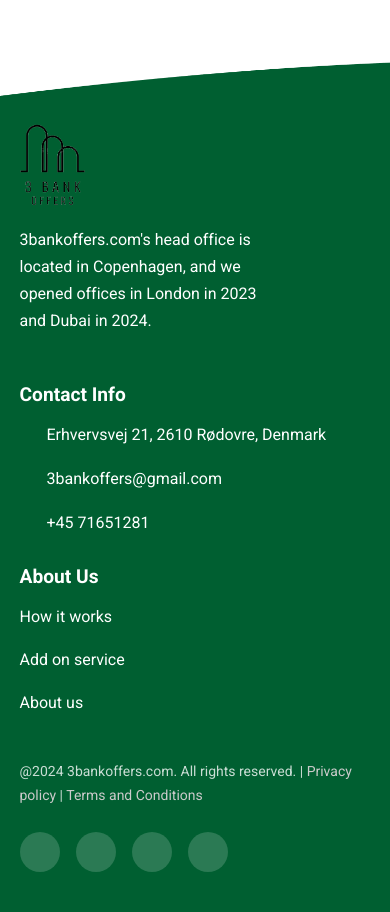
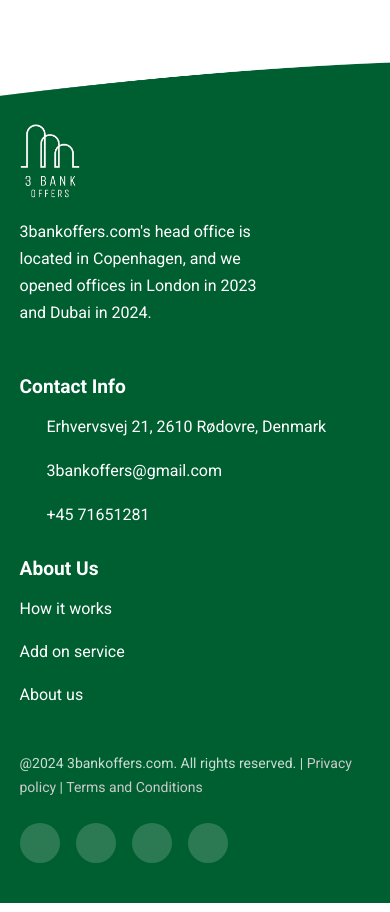
Before and after one commit to SameerRifat/3banksoffer, a Next.js app: page /how-it-works in a window 390 px wide. Shown: the part 7180-8092 px from the top of the page. Built offline with nearby package versions, Linux system fonts and the light colour scheme; some icons are missing.

Commit message:
footer logo

```diff
--- a/components/shared/Footer/Footer.jsx
+++ b/components/shared/Footer/Footer.jsx
@@ -30,7 +30,7 @@
                     <div className={css.company_info}>
                         <Link href='/' className={css.logo}>
                             <Image
-                                src={'/logo2.png'}
+                                src={'/logo3.png'}
                                 alt='logo'
                                 width={100}
                                 height={100}
--- a/components/shared/Footer/Footer.module.scss
+++ b/components/shared/Footer/Footer.module.scss
@@ -3,6 +3,9 @@
     padding-bottom: 0.5rem;
     position: relative;
 
+    @media (max-width: 700px) {
+        padding-top: 7rem;
+    }
     @media (max-width: 500px) {
         padding-top: 4rem;
     }
@@ -50,23 +53,31 @@
 
     @media (max-width: 330px) {
         >p {
-            font-size: 12px;
+            // font-size: 12px;
             width: 100%;
             white-space: initial;
+            >br{
+                display: none;
+            }
         }
     }
 
-    @media (max-width: 330px) {
-        >p br {
-            display: none;
-        }
-    }
+    // @media (max-width: 330px) {
+    //     >p br {
+    //         display: none;
+    //     }
+    // }
 }
 
 .logo {
     >img {
-        width: 65px;
+        width: 70px;
         height: auto;
+    }
+    @media (max-width: 700px) {
+        >img{
+            width: 60px;
+        }
     }
 }
 
```
Also changed, not shown: public/logo3.png (added).
